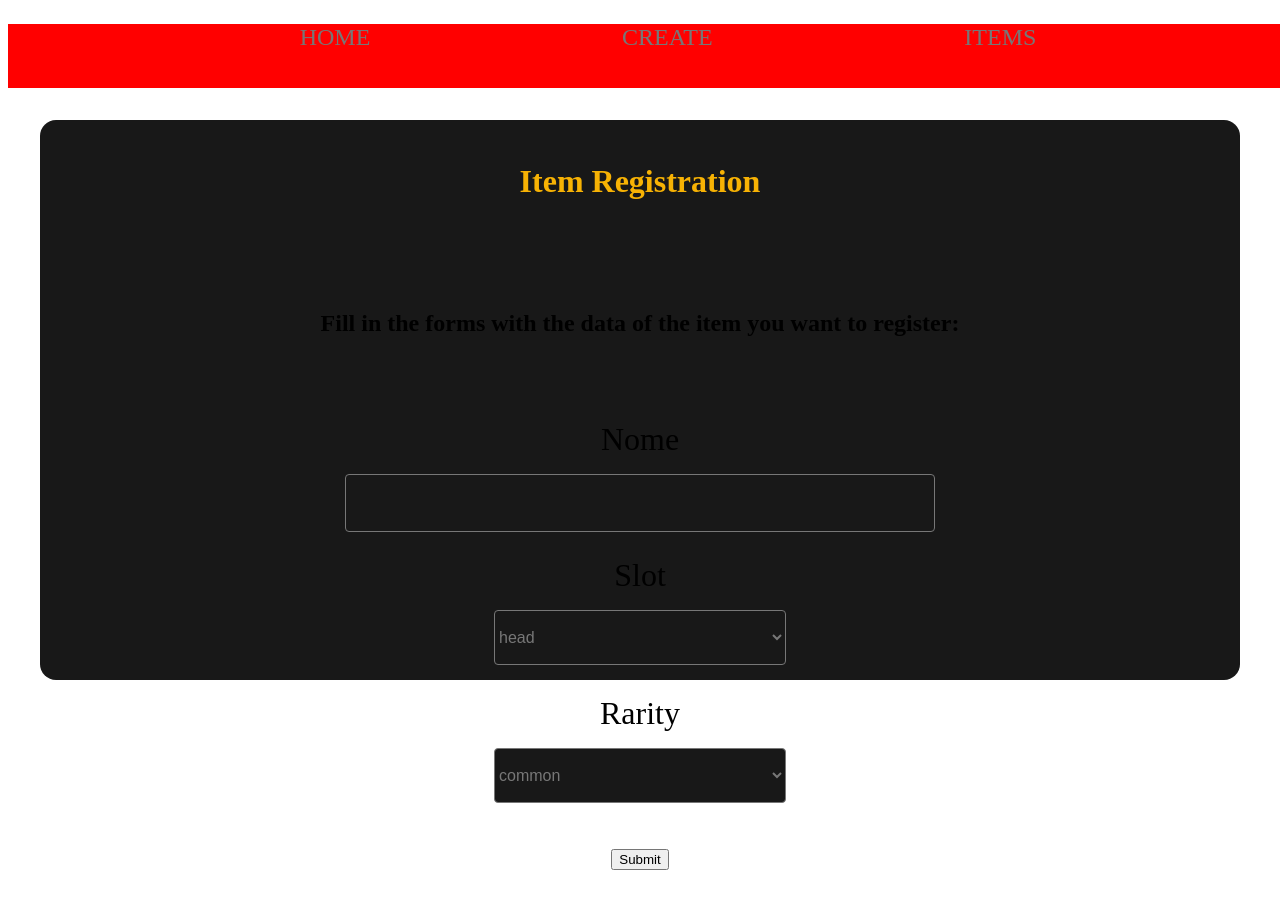
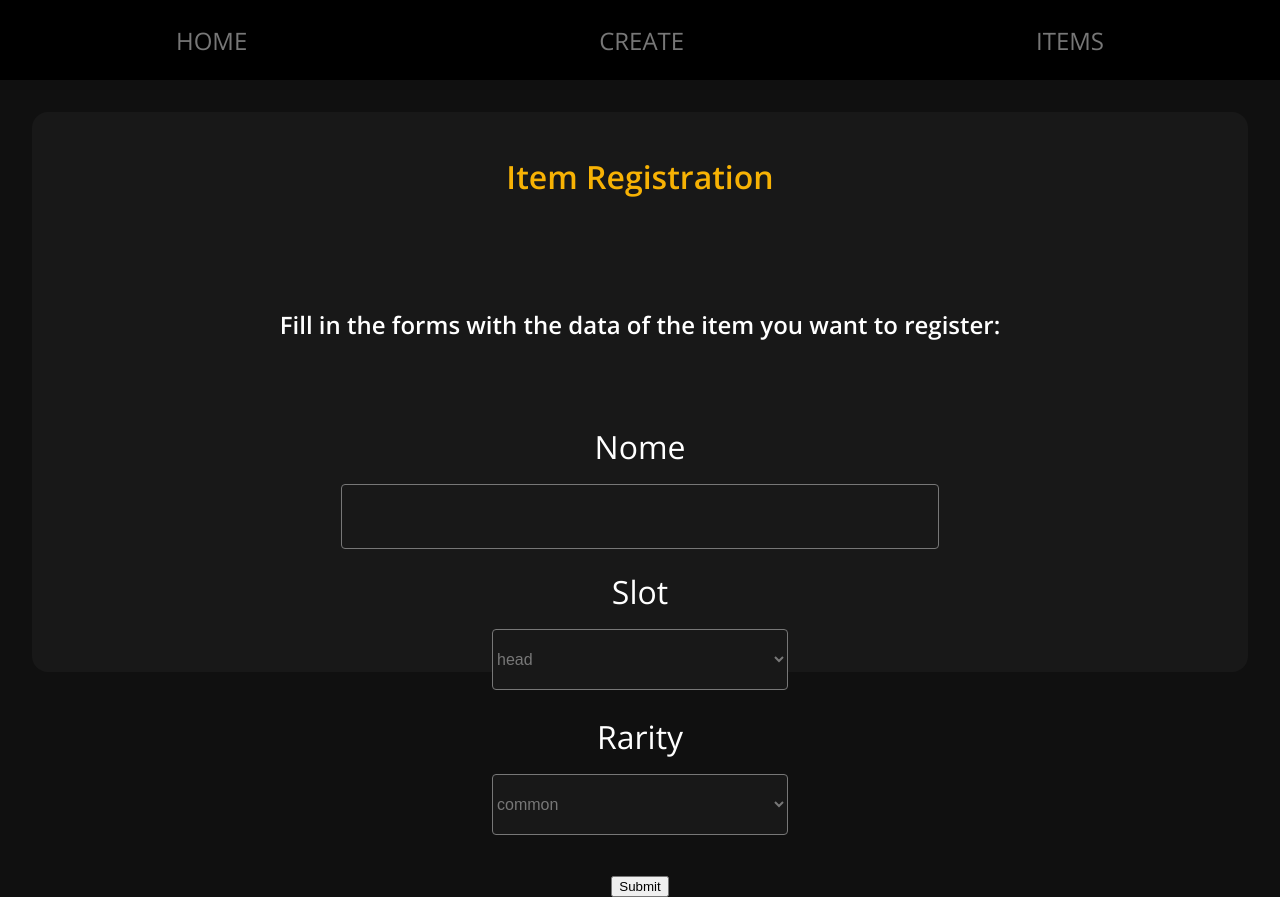
Before and after one commit to pedroquintao/projeto-silithus-2, a React (Create React App) app: page / in a window 1280 px wide. Before the commit the page ends 870 px from the top, so only its background shows below. Built offline with nearby package versions, Linux system fonts and the light colour scheme.

Commit message:
Problema no header resolvido
O problema é que o seu elemento ul estava com um margin alto, foi só colocar margin 0 que o espaço na parte superiorsumiu

```diff
--- a/src/components/Header/Header.css
+++ b/src/components/Header/Header.css
@@ -1,13 +1,15 @@
 header {
-    background-color: red;
-    /* padding: 0.5px; */
+    background-color: var(--black-0);
     min-width: 100vw;
-    height: 8vh;
+    height: 10vh;
 }
 
 header ul{
+    margin: 0;
+    padding: 0;
+    height: 100%;
     display: flex;
-    justify-content: space-evenly;
+    justify-content: space-around;
     align-items: center;
     list-style: none;
     font-size: 1.5rem;
--- a/src/index.css
+++ b/src/index.css
@@ -1,5 +1,5 @@
 @import url('https://fonts.googleapis.com/css2?family=Open+Sans:wght@400;600&display=swap');
-/*
+
 body {
   margin: 0;
   padding: 0;
@@ -13,4 +13,4 @@ body {
 code {
   font-family: source-code-pro, Menlo, Monaco, Consolas, 'Courier New',
     monospace;
-} */
+}
```
